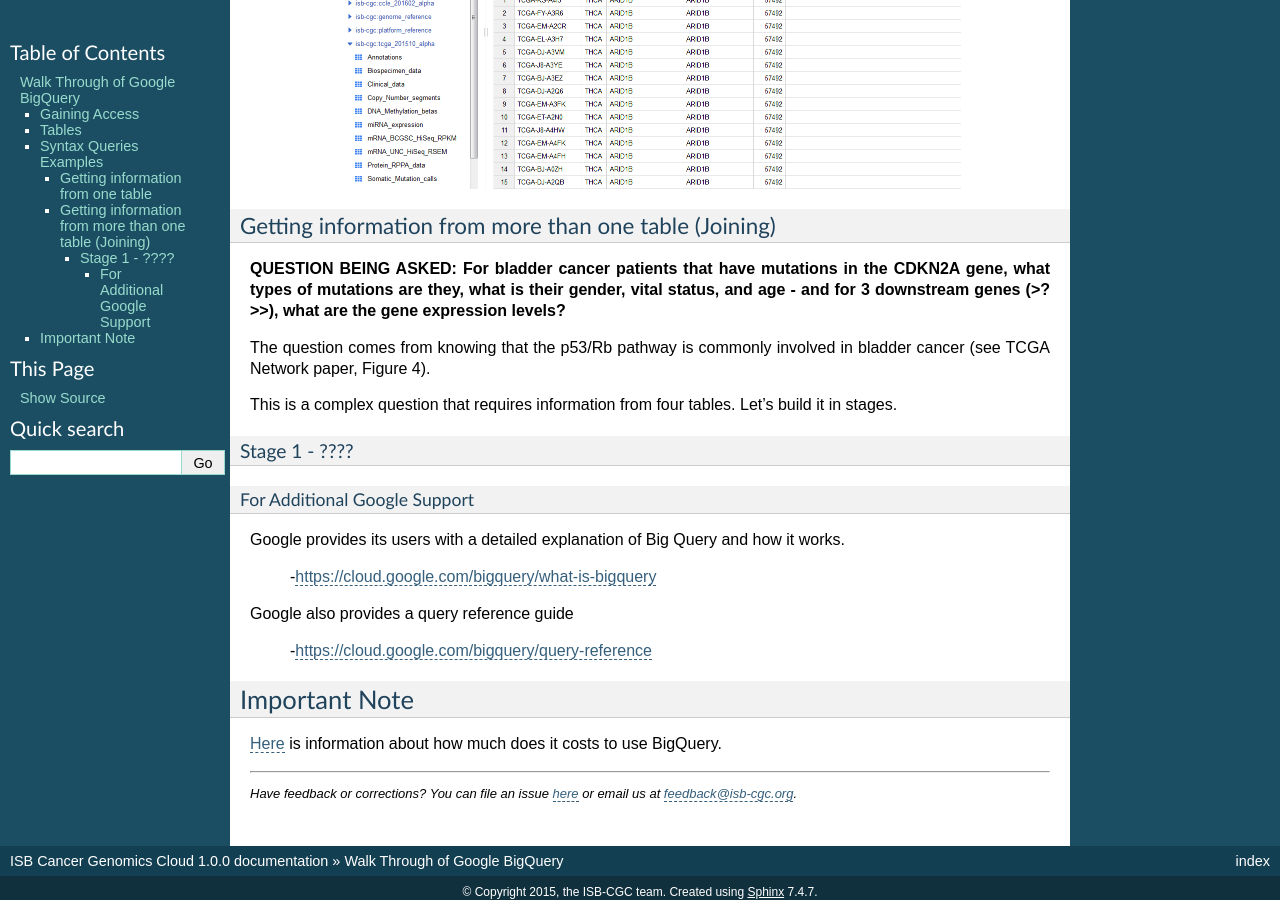
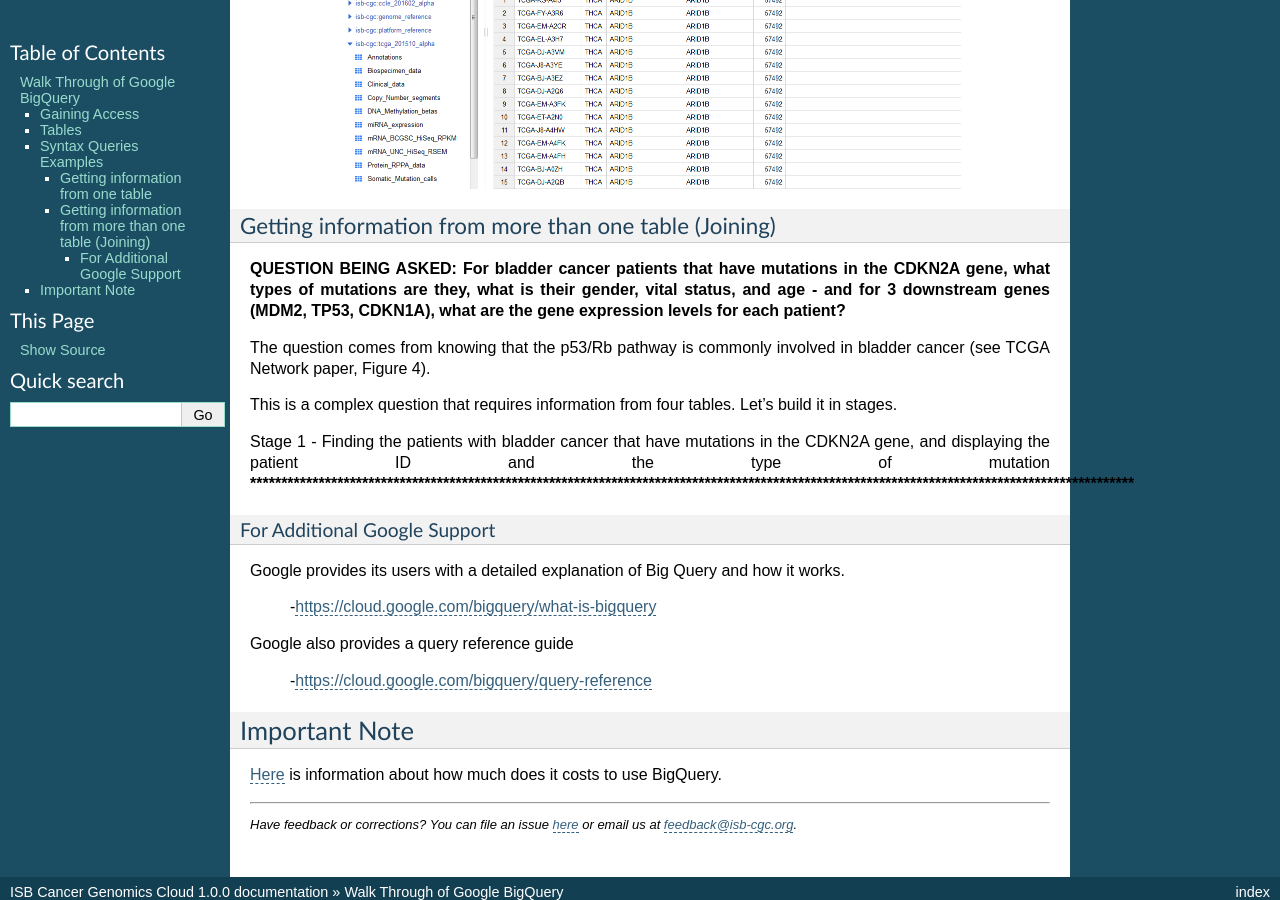
Before and after one commit to isb-cgc/readthedocs, a Sphinx documentation site: the page built from docs/source/sections/progapi/bigqueryGUI/WalkthroughOfGoogleBigQuery.rst, in a window 1280 px wide and 900 px high, scrolled down 1996 px. Built offline with Sphinx 7.4.7, drawn with Linux system fonts in a browser that asks for light colours.

Commit message:
Update WalkthroughOfGoogleBigQuery.rst

```diff
--- a/docs/source/sections/progapi/bigqueryGUI/WalkthroughOfGoogleBigQuery.rst
+++ b/docs/source/sections/progapi/bigqueryGUI/WalkthroughOfGoogleBigQuery.rst
@@ -72,14 +72,15 @@ LIMIT 100
 Getting information from more than one table (Joining)
 ######################################################
 
-**QUESTION BEING ASKED: For bladder cancer patients that have mutations in the CDKN2A gene, what types of mutations are they, what is their gender, vital status, and age - and for 3 downstream genes (>?>>), what are the gene expression levels?**
+**QUESTION BEING ASKED: For bladder cancer patients that have mutations in the CDKN2A gene, what types of mutations are they, what is their gender, vital status, and age - and for 3 downstream genes (MDM2, TP53, CDKN1A), what are the gene expression levels for each patient?**
 
 The question comes from knowing that the p53/Rb pathway is commonly involved in bladder cancer (see TCGA Network paper, Figure 4).
 
 This is a complex question that requires information from four tables.  Let's build it in stages.
 
-Stage 1 - ????
-**************
+Stage 1 - Finding the patients with bladder cancer that have mutations in the CDKN2A gene, and displaying the patient ID and
+the type of mutation
+**************************************************************************************************************************************************
 
 For Additional Google Support
 =============================
```
